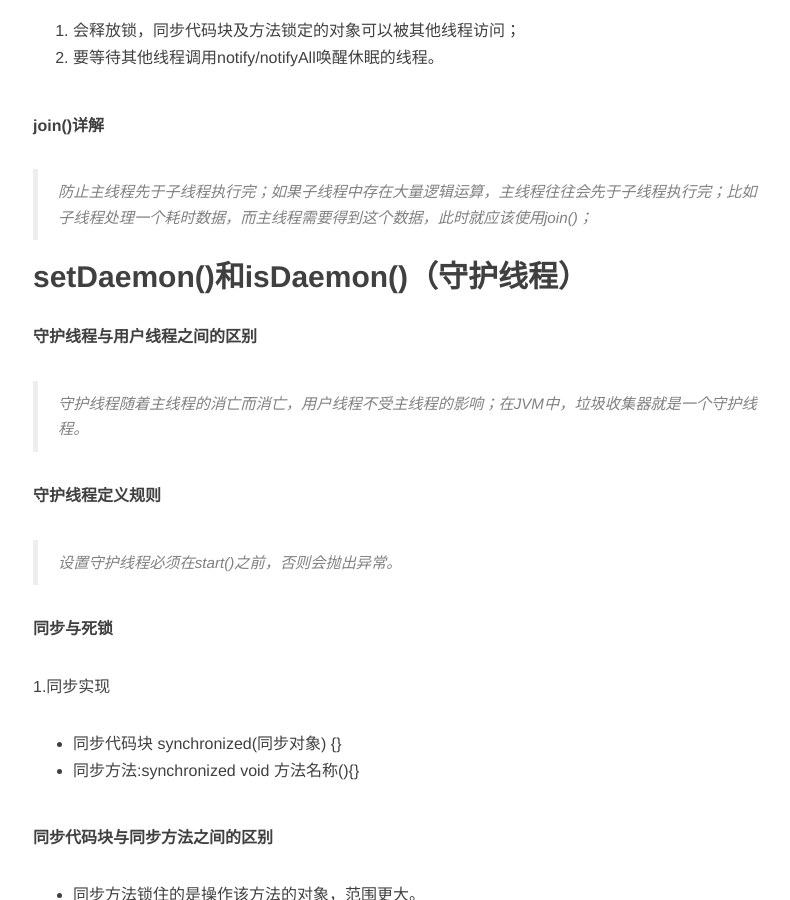
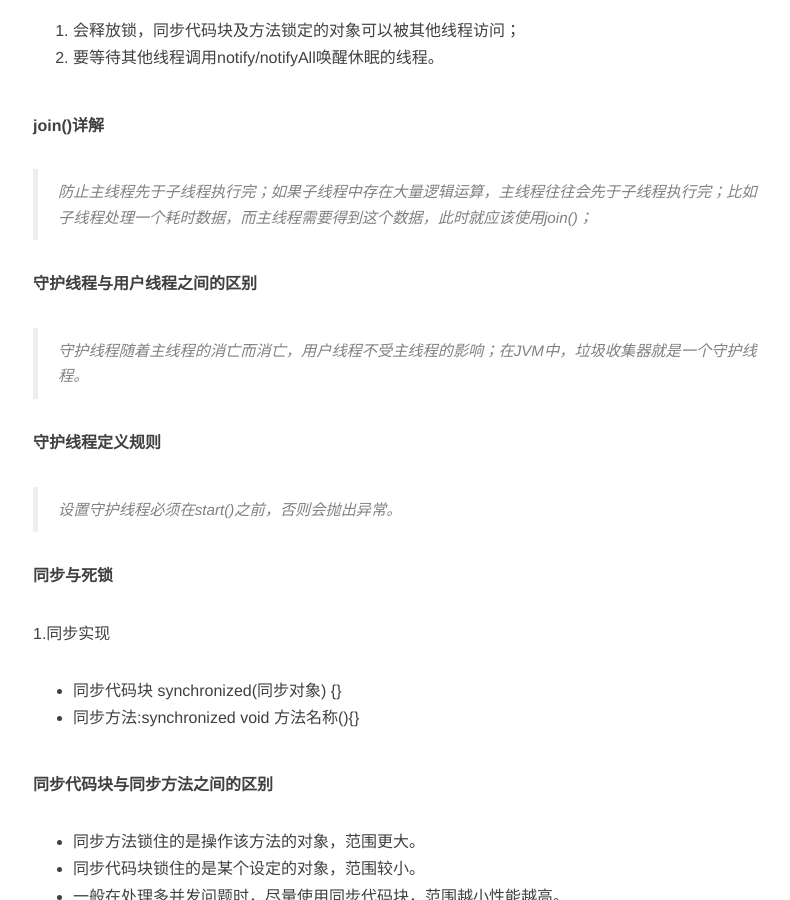
Before and after one commit to ZhouJianBoPro/ZhouJianBoPro.github.io, a Jekyll site: the page built from _posts/2018-03-16-thread.md, in a window 1280 px wide and 900 px high, scrolled down 3354 px. Shown: the whole window, without its empty margins (232-1022 px from the left). Built offline with Jekyll 4.4.1, drawn with Linux system fonts in a browser that asks for light colours; nearby versions of some CDN libraries; comment, search, counter and statistics services are not loaded.

Commit message:
defalut commit；

```diff
--- a/_posts/2018-03-16-thread.md
+++ b/_posts/2018-03-16-thread.md
@@ -133,7 +133,6 @@ class MyThread2 implements Runnable {
 **join()详解**
 >防止主线程先于子线程执行完；如果子线程中存在大量逻辑运算，主线程往往会先于子线程执行完；比如子线程处理一个耗时数据，而主线程需要得到这个数据，此时就应该使用join()；
 
-## setDaemon()和isDaemon()（守护线程）
 **守护线程与用户线程之间的区别**
 > 守护线程随着主线程的消亡而消亡，用户线程不受主线程的影响；在JVM中，垃圾收集器就是一个守护线程。
 
```
